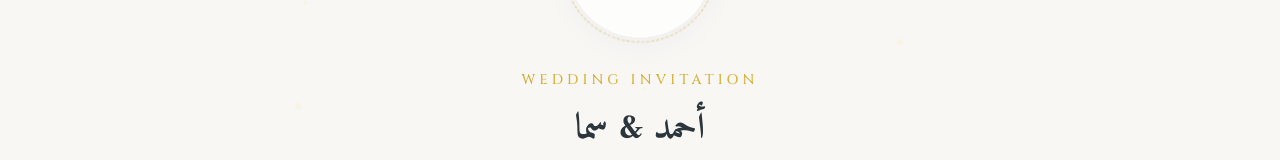
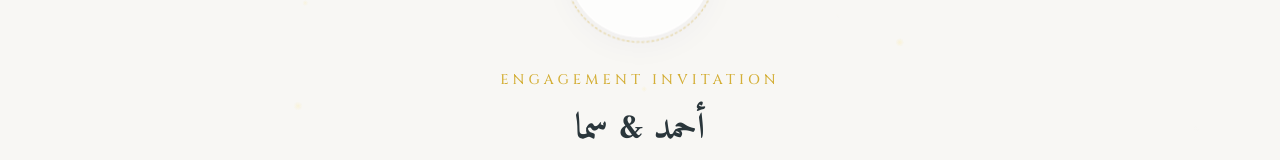
Before and after one commit to ahmedesmail01/my-wedding, a Next.js app: page / in a window 1280 px wide. Shown: the part 295-455 px from the top of the page. Built offline with nearby package versions, Linux system fonts and the light colour scheme.

Commit message:
fix: update invitation header text from wedding to engagement

```diff
--- a/src/components/OpenInvitationCover.tsx
+++ b/src/components/OpenInvitationCover.tsx
@@ -73,7 +73,7 @@ export default function OpenInvitationCover({ onOpen }: OpenInvitationCoverProps
             className="text-[var(--accent-color)] text-sm tracking-[0.3em] font-medium uppercase"
             style={{ fontFamily: "var(--font-serif)" }}
           >
-            Wedding Invitation
+            Engagement Invitation
           </span>
 
           <h1
```
